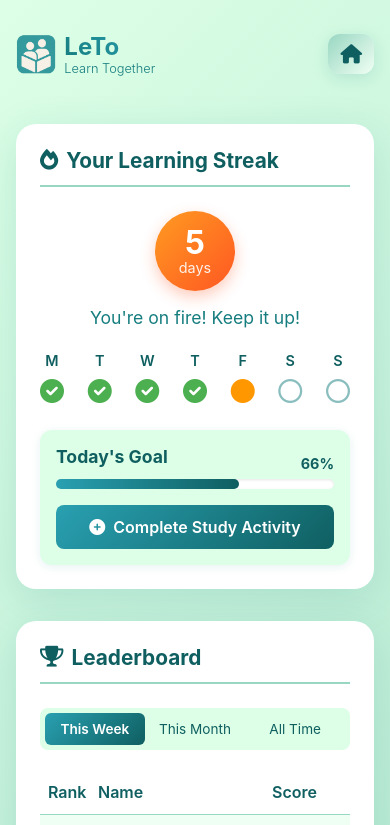
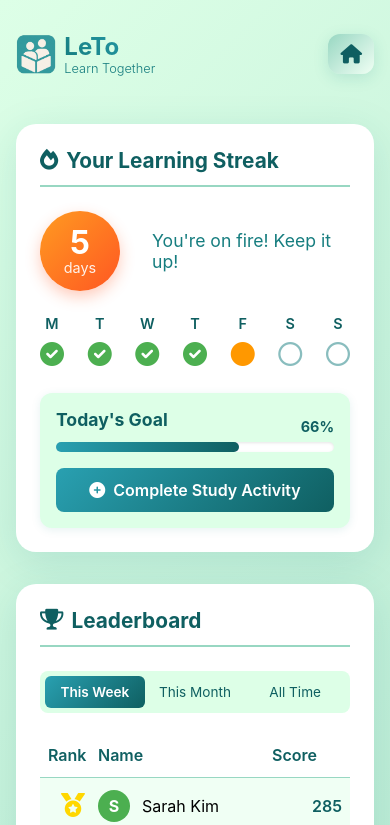
Before and after one commit to JoDi-2903/LeTo-Hackathon, a Vue app in the folder LeTo/: page /competition in a window 390 px wide. Shown: the top 825 px of the page. Built offline with nearby package versions, Linux system fonts and the light colour scheme.

Commit message:
fixed GamificationPage not scrollable to full bottom; content was cut

```diff
--- a/LeTo/src/views/GamificationPage.vue
+++ b/LeTo/src/views/GamificationPage.vue
@@ -310,7 +310,7 @@ export default {
 .gamification-page {
   min-height: 100vh;
   background: linear-gradient(135deg, var(--mint) 0%, var(--spearmint) 100%);
-  padding: 1rem;
+  padding: 1rem 1rem 3rem; /* Increased bottom padding */
   width: 100%;
   box-sizing: border-box;
   display: flex;
@@ -399,6 +399,7 @@ export default {
   display: flex;
   flex-direction: column;
   gap: 2rem;
+  padding-bottom: 2rem; /* Added bottom padding */
 }
 
 .gamification-card {
@@ -679,6 +680,7 @@ export default {
   display: grid;
   grid-template-columns: repeat(auto-fill, minmax(240px, 1fr));
   gap: 1rem;
+  margin-bottom: 1rem; /* Added bottom margin */
 }
 
 .achievement-item {
@@ -750,17 +752,10 @@ export default {
   color: var(--teal-dark);
 }
 
-/* Responsive Design */
+/* Add responsive padding for smaller screens */
 @media (max-width: 768px) {
-  .streak-container {
-    flex-direction: column;
-    align-items: center;
-    gap: 1rem;
-    text-align: center;
-  }
-
-  .achievements-grid {
-    grid-template-columns: 1fr;
+  .gamification-page {
+    padding-bottom: 10rem; /* More padding on mobile */
   }
 }
 
--- a/LeTo/src/views/HomePage.vue
+++ b/LeTo/src/views/HomePage.vue
@@ -824,7 +824,7 @@ export default {
 .card-stack-wrapper {
   position: relative;
   width: 100%;
-  min-height: 700px;
+  min-height: auto;
   display: flex;
   flex-direction: column;
   align-items: center;
@@ -833,7 +833,8 @@ export default {
 .card-stack {
   position: relative;
   width: 100%;
-  height: 580px;
+  height: auto;
+  min-height: 580px; /* Add min-height instead of fixed height */
   display: flex;
   justify-content: center;
   align-items: flex-start;
@@ -1145,11 +1146,12 @@ export default {
   }
 
   .card-stack-wrapper {
-    min-height: 620px;
+    min-height: auto;
   }
 
   .card-stack {
-    height: 500px;
+    height: auto;
+    min-height: 500px;
   }
 
   .card-header {
@@ -1201,11 +1203,12 @@ export default {
   }
 
   .card-stack-wrapper {
-    min-height: 580px;
+    min-height: auto;
   }
 
   .card-stack {
-    height: 460px;
+    height: auto;
+    min-height: 460px;
   }
 
   .card-header {
```
